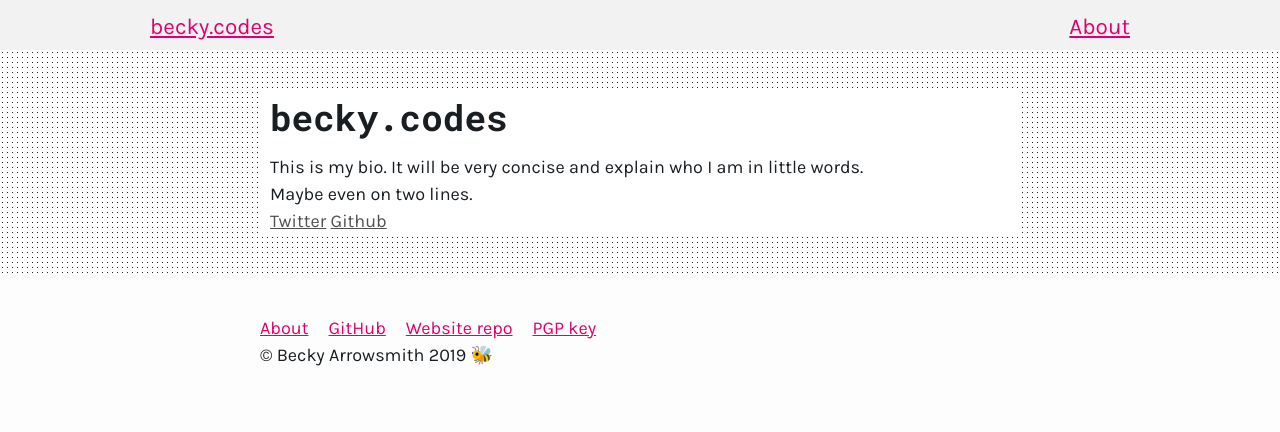
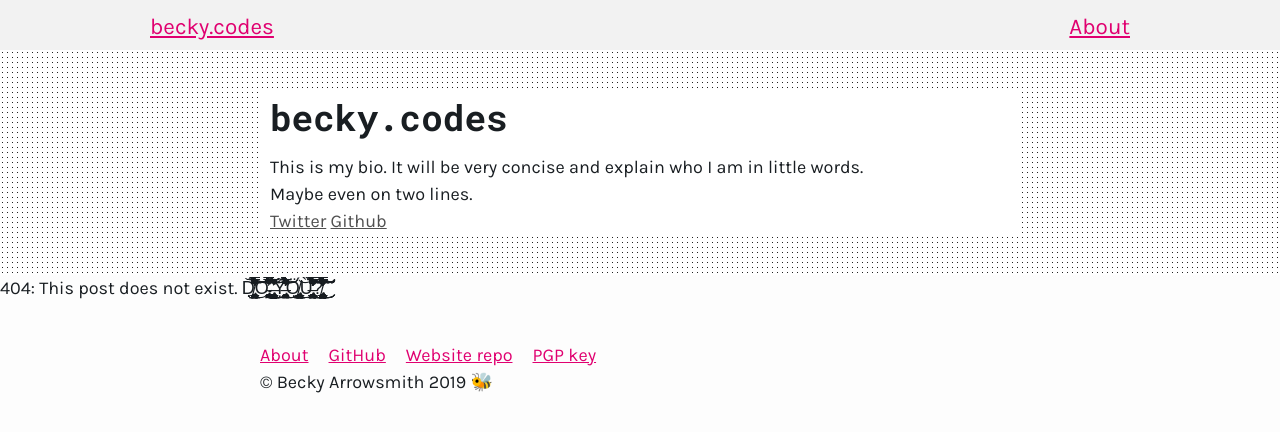
Before and after one commit to BeckyArrowsmith/blog2019, a Next.js app: page /post in a window 1280 px wide. Shown: the top 432 px of the page. Built offline with nearby package versions, Linux system fonts and the light colour scheme.

Commit message:
Add check for post in array

```diff
--- a/components/BlogPost.js
+++ b/components/BlogPost.js
@@ -8,6 +8,14 @@ const Post = () => {
 
     function dateFormat(date) {
         return new Date(date).toLocaleDateString();
+    }
+
+    function isPost404(postData) {
+        if(postData === undefined || postData.length == 0) {
+            return "404: This post does not exist. Ḑ̸̨̢̨̧̡̨̧̛̻͚̰͈̣͚̘̗͙̤͖̼̺̖̬̥̫̼͉͉̯͎͙̗̰͇̭̯̲̖̠̥͈̼̬̙̥̥̼̭̪͖͓̫̝͖̱̘̜͈͍͚̻͍̣͍̣̙̦̘̹̼͍̤̰̲̺̰̙̮̪̟̟̗̱͇̞̱̬͔̲̥͕̣̝͉̰̫̳̻͓̬͎̦̙͔̬͛̾̀̑͌͐̇́͌́̒̂͐̈́͑̎̈̅̌͂̍̑͛̄̊̿̏̌̀̒͋̊̿͆͛͛͆̏̍̀̾̇̅͌͆̃̈́̑̄̇̓̓͗͂̒̀͛̓̏̈́͋͑̎̈́̌̑̔̈͗͋̀̚̚̕͘͜͝͝͝͠͝͝ͅƠ̴̢̢̢̯͕͖͙͕̦̬̱̹̼̭͕̮͕͖̻̹̹̝̙̼͙̰̟̪̯̍́̍̇̄̈́̊̈́͋́̾̍͗̐̉͊̌̾̽͑͋́̈͌̿̎̿̂͊̕̕͝ͅͅ ̶̢̨̢̨̢̧̨̡̧̧̧̨̡̧̧̡̧̨̨̛̛̟̙̘̜̦̤̮̪̣͉͓͔̫̼̹̭͇̤̞̜̬̰̲̻̺̳̟̰͕̺̙̗̻͉̣̩̳͚̲͚̝̠̟͍̙͇͚͖̤̖̻̥̳͎̠̮̖͉̩̬̹̳͉̱̩̟͖̳͍̻͔̝̼̖̼̰̠̞̣̝̞̯̗̣̟̼̳̻̠̠̭̥̤̳̹͈̯̻̝̫̲͔͕͓̮̺̫̙̱̣͙̥̦͚͇͍̪͚̲̭̯̭̘̦̳̩̦͉̻͈̝̣͎̙̫̳͔̻͖̞̣͈̬̬̥̳̫͔͓͎̳̪̖̜̼̻͓̹̺̤̦͉̇̓̏̐͑͛̅͊̈̆̐̀͒̈́̋̎͆̍̈́̑͑͛̒̾̃̑̈́̏̇́͗͒͂̂̚͜͜͜͜͜͝͝͝ͅͅͅͅͅͅY̶̧̢̡̛̛̛͎̻͕̲̟̘̫̙̖̫͖͚͔̪̗̘͎̤̼͉̫̟͙͚̙̮̰̝̦̝͚̙̭͎͎͚̻̫̤̗̖̣̱̹̰̺͙͐̄̈́̈́̒̈́͂̈́͒̑̄́̈́̔̊̃̃̾̉̈́͛͂̑͋̽́͂̄̈́̄̉̎̓́̀̀̄̾́́̒̓̽̑̏́́͋̀͊̽̐̆̽̓́̊͛͑̎̊͂͋̍̑̊̈́̒̃̓̅͑̈͒̎́̓̂̍̓̓̋̇̾̅̄͊̈́̀̀̀̐̎͂́͂͘͘͘̕̚̕͘̕͘͘̕͜͜͝͝͝ͅǪ̸̢̡̨̡̢̨̡̢̭̤͍̩͙̰̣͈̜͙̩̦͎̙̻̰̘͎̭̦̰̱̙̦̩̻̻̫͚͙͚͓̘͓̩̻̜̜̗͕̪̥͙̲̲̪̖͓̝̰̻̻̪͎̩̳͎̲͎̳̙̖̼̼̯̠̞͔͍̩̤̙͖̤͕̻̣͖͈̖̙͓͇̝̻̘͔̗͇̲̥͓͍͇̥̼͉̟̹̳͉̭̹͕̦̰̈́͜͝ͅƯ̶̢̧̡̢̡̢̧̢̛̰̟̖͇̫̤̦͈̩̹͎̗͚̹͚͍͉̞͇͎̳̘̙̰͚̼̥̰͖̱̪̪͓̮̫̙͚͚͈̦͎̖̪͎̮̙̹̰̪̖͎̰̘̱̹̖͙͍͙̙͕͔͔̰͉̘͇͈̜͕͔̫͈̠̲̠͌́̓̏̏̓͛̂̌͂̃̂̒̾̽̔̒̈́͂͑̔̏̅̐̔́̎͗̋̃̌͌̑́̄̈́̈́̒̊̇̑̔̏̓̄̾̀̓͒̊̉̇̋͑̂̈̊͐́̀̏̑͆̔̉͌͂͛̓̍̐̐̄̈́̓̀̀̍̐̈́̂̎̏̽̽́̐̈́̑͌̀̄̋̑͑͐͂͛̈͋̑̀̎͑̈́̈́̀̊̿̏̓̌̾̾̎̂̑́̈́́̂͂̾̐̓̀̂̌͐̈́̓̂̀̅̈́͗̆́͆̌́̏̉͂̓̌̽̔͆̿̆̉̄͒͛͘͘̚̚̚͘̕̕͘̕͜͜͜͜͝͠͠͠͝͝͠͝͠͝͝͝ͅͅ?̸̡̢̨̢̢̢̧̡̧̨̢̡̛̛̛̛̛͇̫͚̱͇̼͓͈͓̳̖͎͇̤͎̜̮̖͎͖̫̣̞͇̯̠̗̦̞̼̣̪̮̖͍͈̠̪̜͈̗͔̭̬̖̩͇̤̺͇͔͓̮͕͈̩̮͖͕̺̹͖͇̖̮̙̪̰̯̳͈̞͎͕̲̭͕̪̲̩͓̭͍̹̫͖̫͙̖̜̭̪͎̥͎̤̟̪͖͓̺̳͍̗̟̤͖̞̘̜̗̝͍̘̪̦͙̟͈̙͓͖̦̠̤͕̰͚̰̥̤͕̖͎̞̭̰̰̞̜͇̖̮͙̮̭̠͉͍̭̹̫̩̐͆̇̎͌̈̏̄̃͑͒̅̒̾̌̿̍̄̈͌̐̄͛͐͗̔̎͒͒̾͋͒̌̑̌̿͒̆͂̀͑̋̄̽͗́̐̅̋͒̈̌͐͋̀͌̑͐͑̄͊̐̿̍͂̃͗̍̔̽̊̈́̈́͌̂̀͌́͋͐͋̋̄͆̑̒́̌͗̇̀̌̔̔̓̏̌̽͐̉̇̍́̐̒̍̓̒͂̀̅̆̔͐̍̑̌̐̒́̏͋̎̐̈͋̑̍̊͋́͒̂́̾̿̕̕̕̕̚͘̕͘̚͜͜͜͜͝͝͠͠͠͝͝͝͝͠͠͝ͅͅͅͅͅ"
+        } else {
+            return postData
+        }
     }
 
     const postData = data.filter(post => post.fields.slug === router.query.slug).map((post) =>
@@ -42,7 +50,7 @@ const Post = () => {
     );
     return (
         <div>
-            {postData}
+            {isPost404(postData)}
         </div>
     )
 }
```
